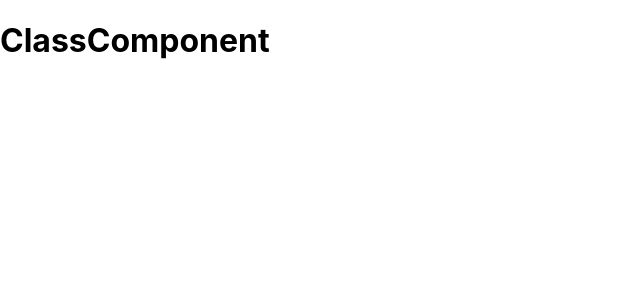
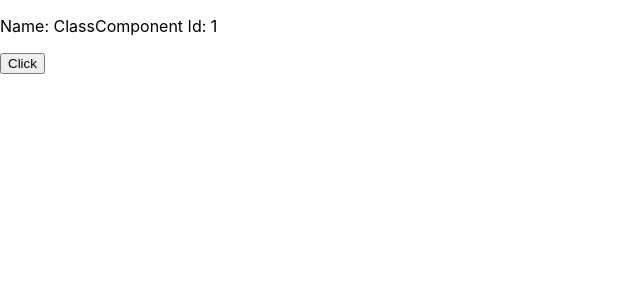
Before and after one commit to hamza181/learning-react, a React (Create React App) app: page / in a window 1280 px wide. Shown: the top 300 px of the page, without its empty margins (0-640 px from the left). Built offline with nearby package versions, Linux system fonts and the light colour scheme.

Commit message:
change state

```diff
--- a/src/components/ClassComponent.js
+++ b/src/components/ClassComponent.js
@@ -5,12 +5,21 @@ export default class ClassComponent extends Component {
     super(params);
     this.state = {
       name: "ClassComponent",
+      id: 1,
     };
   }
+
+  onClick() {
+    this.setState({ name: "Hamza" });
+  }
+
   render() {
     return (
       <div>
-        <h1>{this.state.name}</h1>
+        <p>
+          Name: {this.state.name} Id: {this.state.id}
+        </p>
+        <button onClick={this.onClick.bind(this)}>Click</button>
       </div>
     );
   }
```
